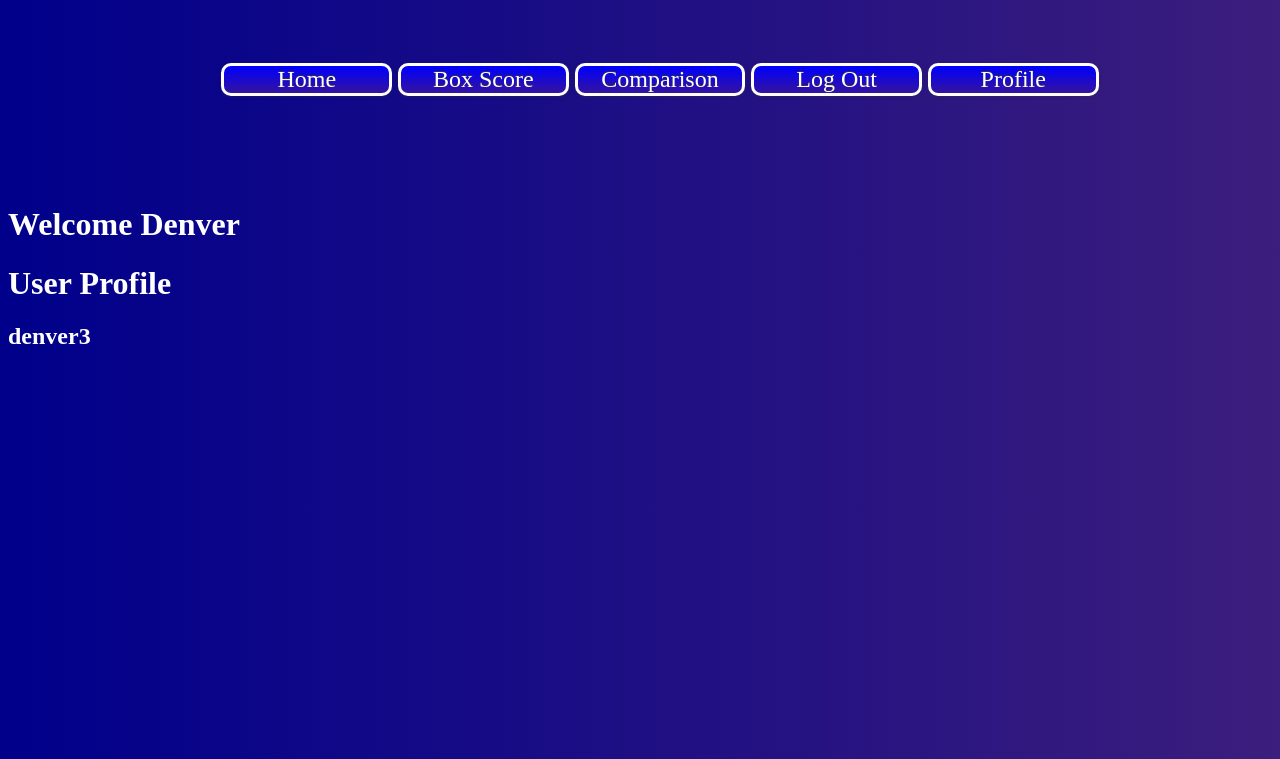
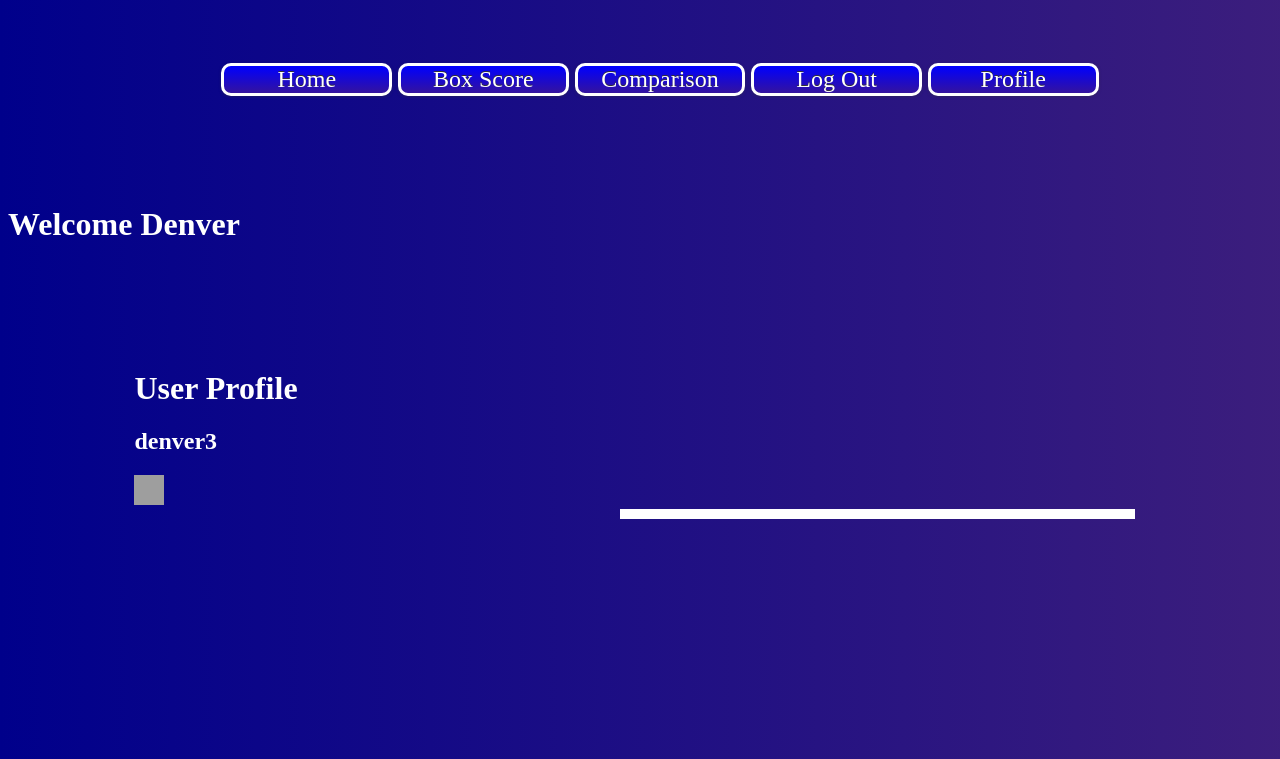
Before and after one commit to jmaine123/Sports-Debate-App, a Django app: page /accounts/profile in a window 1280 px wide. Shown: the top 759 px of the page. Run offline with Django 3.2, Linux system fonts and the light colour scheme; a user stored in the database is signed in; data comes from the database, SQL or seed files in the repository; grey boxes are pictures that could not be loaded.

Commit message:
working on profile page

```diff
--- a/Templates/profile.html
+++ b/Templates/profile.html
@@ -1,21 +1,32 @@
 {% extends 'base.html' %}
+{% load static %}
 {% block content %}
 
+<div class="profile">
+  <div class="user_profile">
     <h1>User Profile</h1>
+    <h2>{{user.username}}</h2>
+    <img class="profile_pic" src="https://www.google.com/imgres?imgurl=https%3A%2F%2Fwww.pngitem.com%2Fpimgs%2Fm%2F146-1468479_my-profile-icon-blank-profile-picture-circle-hd.png&imgrefurl=https%3A%2F%2Fwww.pngitem.com%2Fmiddle%2FmJiimi_my-profile-icon-blank-profile-picture-circle-hd%2F&tbnid=oXlyOuq8MWMJnM&vet=12ahUKEwjzp_PWqOLpAhWVWN8KHUwYB98QMygKegUIARCrAg..i&docid=ZerAWmokvNhyTM&w=860&h=681&q=profile%20picture&ved=2ahUKEwjzp_PWqOLpAhWVWN8KHUwYB98QMygKegUIARCrAg" alt="">
+  </div>
 
-<h2>{{user.username}}</h2>
-
-<div class="">
+  <div class="debate_table">
     {% for debate in debates %}
     <div class="debate_chart">
-    <h1>{{debate.p1_name}}</h1>
+      <div class="debate_p1">
+        <h1 class="db1">{{debate.p1_name}}</h1>
         <img src="https://d2cwpp38twqe55.cloudfront.net/req/201912101/images/players/{{debate.p1_user_id}}.jpg">
+        <h3>Votes: {{debate.p1_vote}}</h3>
+      </div>
+      <div class="debate_p2">
         <h1>{{debate.p2_name}}</h1>
         <img src="https://d2cwpp38twqe55.cloudfront.net/req/201912101/images/players/{{debate.p2_user_id}}.jpg">
+        <h3>Votes: {{debate.p2_vote}}</h3>
+      </div>
     </div>
 
     {%endfor%}
 
   </div>
+</div>
 
 {% endblock %}
--- a/myapp/Static/myapp/style.css
+++ b/myapp/Static/myapp/style.css
@@ -214,3 +214,25 @@ form{
 .register_text{
   color: red;
 }
+
+.profile{
+  margin: 10%;
+}
+
+.debate_table{
+  position: relative;
+  border: 5px solid white;
+  width:50%;
+  left:48%;
+}
+
+.debate_chart{
+  display: grid;
+  grid-template-columns: repeat(2, 1fr);
+  margin: 5%;
+}
+
+.profile_pic{
+  height: 30px;
+  width: 30px
+}
--- a/nba_project/settings.py
+++ b/nba_project/settings.py
@@ -38,6 +38,7 @@ INSTALLED_APPS = [
     'django.contrib.messages',
     'django.contrib.staticfiles',
     'myapp',
+    'accounts',
 ]
 
 MIDDLEWARE = [
```
Lines whose indentation alone changed are shown as unchanged.
